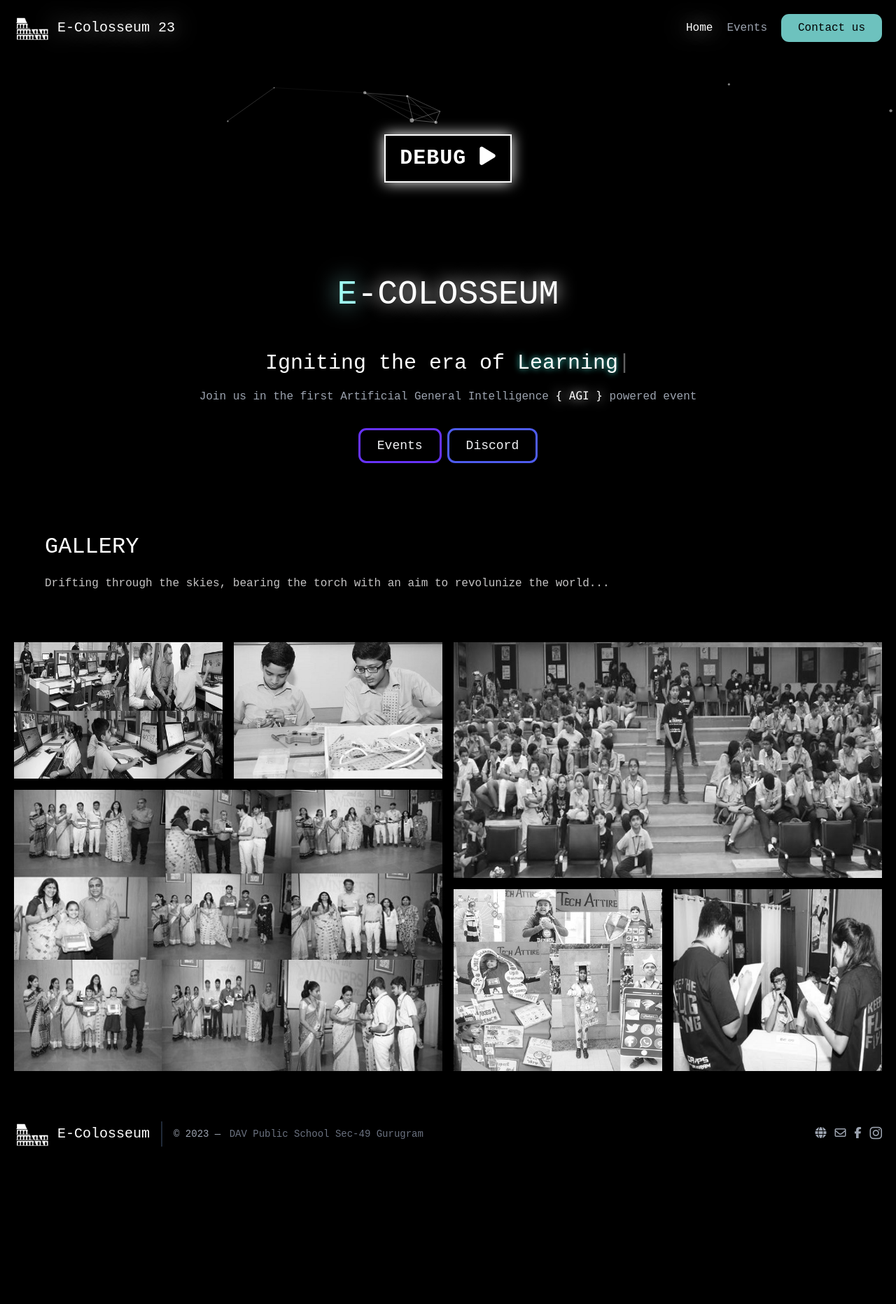
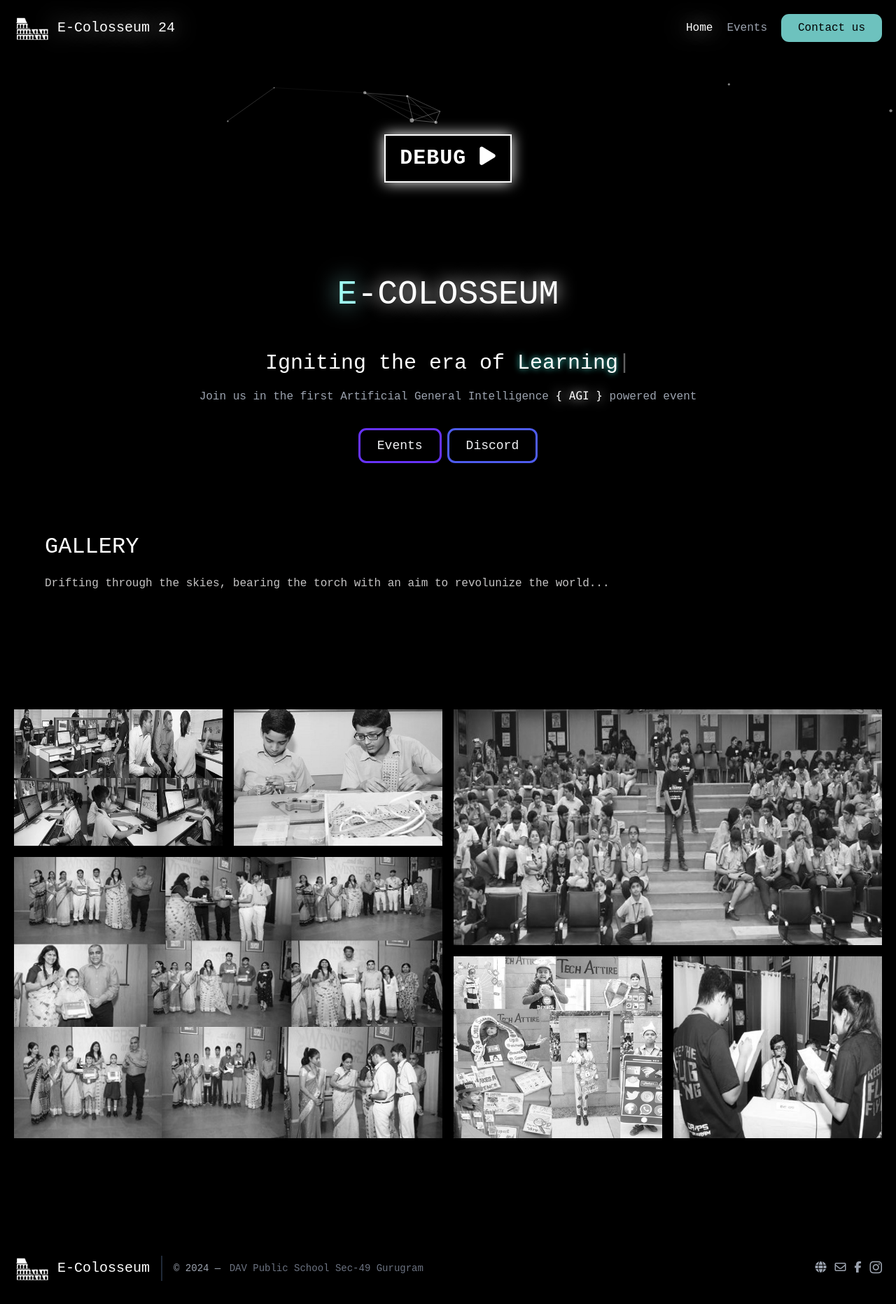
Before and after one commit to Ecolosseum/ecolosseum, a plain HTML site: page index.html in a window 1280 px wide. Shown: the whole page at 70% size. Before the commit the page ends 1672 px from the top, so only its background shows below. Drawn offline with nearby package versions, Linux system fonts and the light colour scheme; a web font is replaced by a local one.

Commit message:
Update index.html

```diff
--- a/index.html
+++ b/index.html
@@ -44,7 +44,7 @@
         >
           <img src="./assets/logo.png" width="50rem" />
           <span class="ml-3 text-xl" style="text-shadow: 0 0 2rem #fff"
-            >E-Colosseum 23</span
+            >E-Colosseum 24</span
           >
         </a>
         <nav
@@ -144,7 +144,7 @@
     </div>
 
     <section class="text-gray-400 bg-gray-1000 py-10 body-font">
-      <div class="container px-5 py-23 mx-auto flex flex-wrap">
+      <div class="container px-5 py-24 mx-auto flex flex-wrap">
         <div class="flex flex-wrap md:-m-2 -m-1">
           <div class="flex flex-wrap w-1/2">
             <div class="md:p-2 p-1 w-1/2">
@@ -210,7 +210,7 @@
         <p
           class="text-sm text-gray-400 sm:ml-4 sm:pl-4 sm:border-l-2 sm:border-gray-800 sm:py-2 sm:mt-0 mt-4"
         >
-          © 2023 —
+          © 2024 —
           <a class="text-gray-500 ml-1" rel="noopener noreferrer"
             >DAV Public School Sec-49 Gurugram</a
           >
@@ -227,7 +227,7 @@
           </a>
           <a
             class="icon px-3 text-gray-400"
-            href="https://mail.google.com/mail/?view=cm&to=ecolosseum23@gmail.com"
+            href="https://mail.google.com/mail/?view=cm&to=ecolosseum24@gmail.com"
             target="_blank"
           >
             <i class="fa-regular fa-envelope"></i>
@@ -241,7 +241,7 @@
           </a>
           <a
             class="icon ml-3 text-gray-400"
-            href="https://www.instagram.com/ecolosseum23/"
+            href="https://www.instagram.com/ecolosseum24/"
             target="_blank"
           >
             <i class="fa-brands fa-instagram fa-lg"></i>
```
